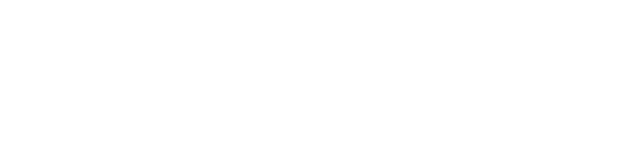
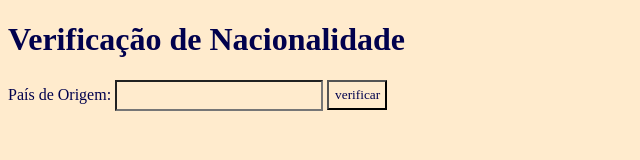
Before and after one commit to Piresle/JavaScript, a plain HTML site: page Exercícios/ex009.html in a window 1280 px wide. Shown: the whole page, without its empty margins (0-640 px from the left). Drawn offline with Linux system fonts and the light colour scheme.

Commit message:
att aulas 11 e 12

```diff
--- a/Aulas/style-aulas.css
+++ b/Aulas/style-aulas.css
@@ -84,8 +84,6 @@ tr:nth-child(even) {
 /*-----------------------Aulas 11 e 12------------------------*/
 
 
-
-
 /*
 h4 - .title-4
 h3 - .title-3
--- a/Exercícios/ex009.html
+++ b/Exercícios/ex009.html
@@ -3,10 +3,44 @@
 <head>
     <meta charset="UTF-8">
     <meta name="viewport" content="width=device-width, initial-scale=1.0">
-    <title>Document</title>
+    <title></title>
+    <style>
+        * {
+            background-color: blanchedalmond;
+            color: rgb(1, 1, 77);
+            font-family: 'Times New Roman', Times, serif;
+        }
+        input#pais {
+            width: 200px;
+            height: 25px;
+        }
+        input {
+            width: 60px;
+            height: 30px;
+        }
+    </style>
 </head>
 <body>
+    <h1>Verificação de Nacionalidade</h1>
+    País de Origem: <input type="text" name="pais" id="pais">
+    <input type="button" value="verificar" onclick="verificar()">
+    <div id="resp">
 
+    </div>
+
+    <script>
+        function verificar() {
+            var pais = window.document.querySelector('input#pais')
+            var resp = window.document.querySelector('div#resp')
+            var pa = Text(pais)
+            resp.innerHTML = `<p>O país informado foi <strong>${pa}</strong></p>`
+            if (pais == 'Brasil') {
+                resp.innerHTML = `<p>Você é <strong>Brasileiro!</strong></p>`
+            } else {
+                resp.innerHTML = `Você é <strong>Estrangeiro!</strong>`
+            }
+        }
+    </script>
 </body>
 </html>
 
```
Also changed, not shown: Aulas/aula11_e_12.html (+3 -2 lines).
